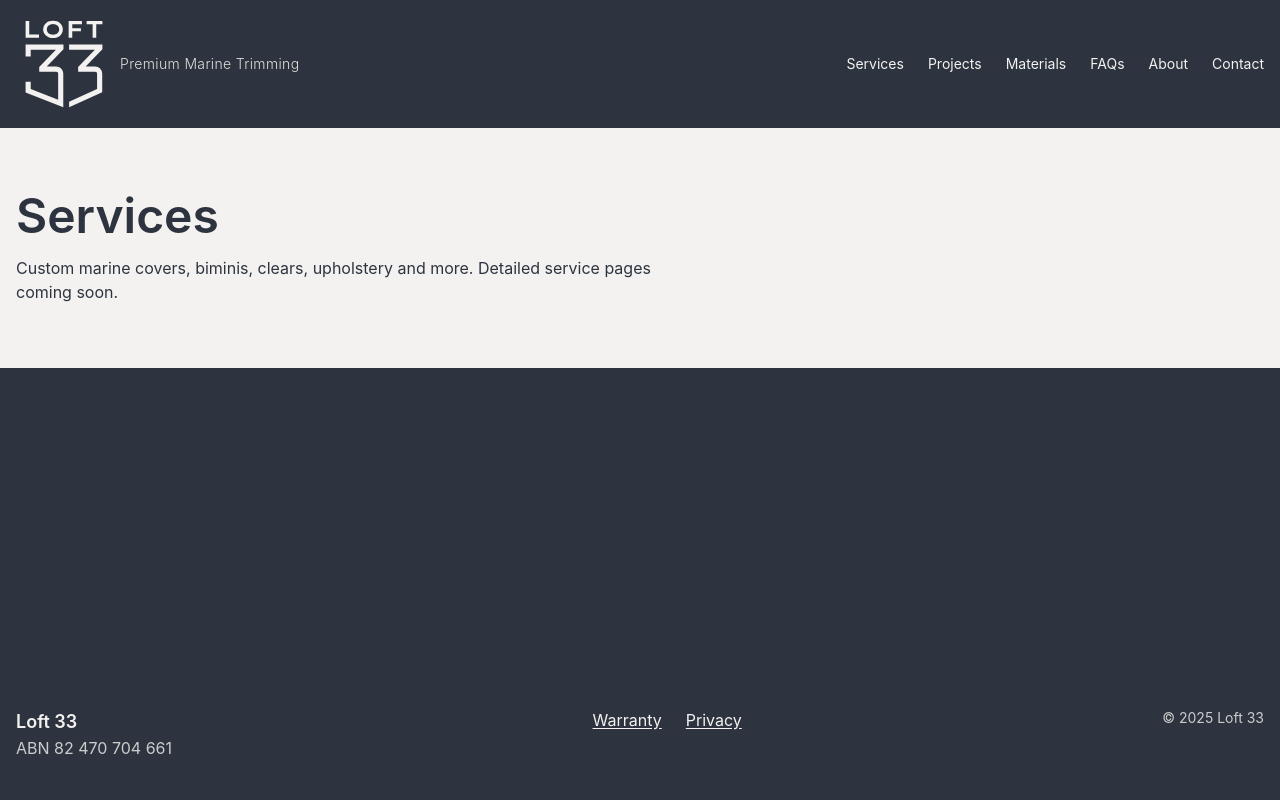
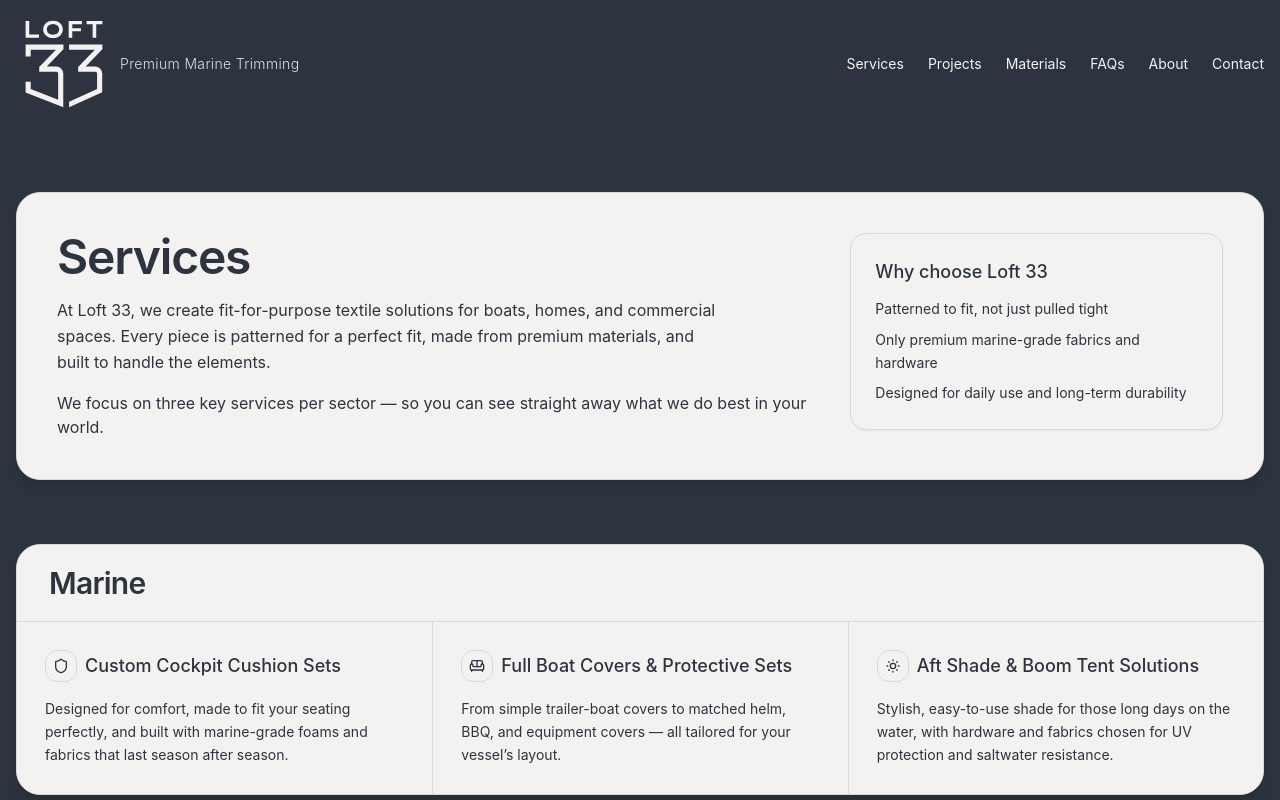
Before and after one commit to MarkDorling/Loft33, a Next.js app: page /services in a window 1280 px wide. Shown: the top 800 px of the page. Built offline with nearby package versions, Linux system fonts and the light colour scheme.

Commit message:
Service page added

```diff
--- a/app/services/page.tsx
+++ b/app/services/page.tsx
@@ -1,11 +1,4 @@
+// app/services/page.tsx
+import ServicesMatrixPage from "@/components/ServicesMatrixPage";
 export const metadata = { title: "Services — Loft 33" };
-export default function Page(){
-  return (
-    <section className='section bg-secondary text-secondary'>
-      <div className='container'>
-        <h1 className='text-secondary'>Services</h1>
-        <p className='mt-4 max-w-prose'>Custom marine covers, biminis, clears, upholstery and more. Detailed service pages coming soon.</p>
-      </div>
-    </section>
-  )
-}
+export default function Page() { return <ServicesMatrixPage />; }
--- a/components/ServicesMatrixPage.tsx
+++ b/components/ServicesMatrixPage.tsx
@@ -1,15 +1,12 @@
-"use client"
+"use client";
 
-import { motion } from "framer-motion"
-import { Shield, Sofa, SunMedium } from "lucide-react"
+import { motion } from "framer-motion";
+import { Shield, Sofa, SunMedium } from "lucide-react";
 
 export default function ServicesMatrixPage() {
-  const sectors: Array<{
-    name: string
-    services: Record<string, string[]>
-  }> = [
+  const sectors: Array<{ name: string; services: Record<string, string[]> }> = [
     {
-      name: "Marine (Boats)",
+      name: "Marine",
       services: {
         "Custom Cockpit Cushion Sets": [
           "Designed for comfort, made to fit your seating perfectly, and built with marine-grade foams and fabrics that last season after season.",
@@ -23,7 +20,7 @@ export default function ServicesMatrixPage() {
       },
     },
     {
-      name: "Residential (Homes)",
+      name: "Residential",
       services: {
         "Outdoor Lounge & Seating Upgrades": [
           "Complete cushion sets for patios, decks, and pool areas — custom sizes, colours, and comfort levels.",
@@ -37,7 +34,7 @@ export default function ServicesMatrixPage() {
       },
     },
     {
-      name: "Commercial (Venues & Clubs)",
+      name: "Commercial",
       services: {
         "High-Durability Seating & Cushions": [
           "Banquettes, benches, and beer garden runs — upholstered for heavy use in weather-exposed areas.",
@@ -50,49 +47,39 @@ export default function ServicesMatrixPage() {
         ],
       },
     },
-  ]
+  ];
 
   const whyChoose = [
     "Patterned to fit, not just pulled tight",
     "Only premium marine-grade fabrics and hardware",
     "Designed for daily use and long-term durability",
-  ]
+  ];
 
-  const icons = [Shield, Sofa, SunMedium]
+  const icons = [Shield, Sofa, SunMedium];
 
   return (
-    <main className="bg-primary text-primary min-h-screen relative overflow-hidden">
-      {/* Decorative background */}
-      <div
-        aria-hidden
-        className="pointer-events-none absolute inset-0 opacity-[0.06]"
-        style={{
-          background:
-            "radial-gradient(60rem 60rem at 10% -10%, var(--bg-secondary) 0%, transparent 50%), radial-gradient(60rem 60rem at 110% 10%, var(--bg-secondary) 0%, transparent 55%)",
-        }}
-      />
-
+    <main className="bg-primary text-primary min-h-screen">
       {/* Intro + Why Choose */}
       <section className="container mx-auto px-4 pt-12 md:pt-16">
         <motion.div
           initial={{ opacity: 0, y: 12 }}
           animate={{ opacity: 1, y: 0 }}
           transition={{ duration: 0.4 }}
-          className="rounded-3xl p-6 md:p-10 border border-border/50 shadow-lg bg-gradient-to-br from-secondary/90 to-secondary/70 text-secondary backdrop-blur"
+          className="rounded-3xl p-6 md:p-10 border border-lightgrey shadow-lg bg-secondary text-secondary"
         >
           <div className="grid gap-6 md:grid-cols-3 items-start">
             <div className="md:col-span-2">
               <h1 className="text-4xl md:text-5xl font-semibold tracking-tight">Services</h1>
-              <p className="mt-4 leading-relaxed opacity-90 max-w-2xl">
+              <p className="mt-4 leading-relaxed max-w-2xl">
                 At Loft 33, we create fit-for-purpose textile solutions for boats, homes, and commercial spaces. Every piece is patterned for a perfect fit, made from premium materials, and built to handle the elements.
               </p>
-              <p className="mt-4 opacity-90">
+              <p className="mt-4">
                 We focus on three key services per sector — so you can see straight away what we do best in your world.
               </p>
             </div>
-            <div className="rounded-2xl p-6 bg-card text-card-foreground border border-border/50 shadow-sm">
+            <div className="rounded-2xl p-6 bg-secondary text-secondary border border-lightgrey shadow-sm">
               <h2 className="text-lg font-medium">Why choose Loft 33</h2>
-              <div className="mt-3 space-y-2 text-sm leading-relaxed opacity-90">
+              <div className="mt-3 space-y-2 text-sm leading-relaxed">
                 {whyChoose.map((line) => (
                   <div key={line}>{line}</div>
                 ))}
@@ -112,30 +99,30 @@ export default function ServicesMatrixPage() {
               whileInView={{ opacity: 1, y: 0 }}
               viewport={{ once: true, amount: 0.2 }}
               transition={{ duration: 0.35, delay: i * 0.05 }}
-              className="rounded-3xl border border-border/50 shadow-lg overflow-hidden bg-secondary/70 text-secondary backdrop-blur"
+              className="rounded-3xl border border-lightgrey shadow-lg overflow-hidden bg-secondary text-secondary"
             >
-              <div className="px-6 md:px-8 py-5 bg-gradient-to-r from-secondary to-secondary/60">
+              <div className="px-6 md:px-8 py-5 bg-secondary">
                 <h2 className="text-2xl md:text-3xl font-semibold tracking-tight">{sector.name}</h2>
               </div>
               <div className="grid md:grid-cols-3">
                 {Object.entries(sector.services).map(([title, desc], idx) => {
-                  const Icon = icons[idx]
+                  const Icon = icons[idx];
                   return (
                     <div
                       key={title}
-                      className={`relative p-6 md:p-7 bg-card text-card-foreground border-t border-border/50 ${
+                      className={`relative p-6 md:p-7 bg-secondary text-secondary border-t border-lightgrey ${
                         idx > 0 ? "md:border-l" : ""
                       }`}
                     >
                       <div className="inline-flex items-center gap-2 font-medium mb-4">
-                        <span className="inline-grid place-items-center h-8 w-8 rounded-xl border border-border/60 bg-secondary/70 text-secondary">
+                        <span className="inline-grid place-items-center h-8 w-8 rounded-xl border border-lightgrey">
                           {Icon && <Icon className="h-4 w-4" aria-hidden />}
                         </span>
                         <h3 className="text-lg">{title}</h3>
                       </div>
                       <div className="leading-relaxed text-sm">{desc[0]}</div>
                     </div>
-                  )
+                  );
                 })}
               </div>
             </motion.div>
@@ -143,35 +130,19 @@ export default function ServicesMatrixPage() {
         </div>
       </section>
 
-      {/* CTA */}
+      {/* CTA (use your existing button styles) */}
       <section className="container mx-auto px-4 pb-24">
-        <motion.div
-          initial={{ opacity: 0, y: 10 }}
-          whileInView={{ opacity: 1, y: 0 }}
-          viewport={{ once: true }}
-          transition={{ duration: 0.35 }}
-          className="rounded-3xl p-8 md:p-10 border border-border/50 shadow-lg bg-gradient-to-br from-secondary/90 to-secondary/70 text-secondary text-center backdrop-blur"
-        >
+        <div className="rounded-3xl p-8 md:p-10 border border-lightgrey shadow-lg bg-secondary text-secondary text-center">
           <h3 className="text-2xl md:text-3xl font-semibold">Ready to start?</h3>
-          <p className="mt-3 opacity-90 max-w-2xl mx-auto">
+          <p className="mt-3 max-w-2xl mx-auto">
             Tell us your sector and what you need covered, upholstered, or shaded. We’ll come back with options and a practical path forward.
           </p>
           <div className="mt-6 flex items-center justify-center gap-3">
-            <a
-              href="/contact"
-              className="inline-flex items-center justify-center rounded-2xl px-5 py-3 bg-accent text-accent-foreground font-medium shadow hover:opacity-90 transition"
-            >
-              Talk to Loft 33
-            </a>
-            <a
-              href="/projects"
-              className="inline-flex items-center justify-center rounded-2xl px-5 py-3 border border-border/60 bg-card text-card-foreground font-medium shadow hover:bg-card/80 transition"
-            >
-              See recent work
-            </a>
+            <a href="/contact" className="btn btn-primary">Talk to Loft 33</a>
+            <a href="/projects" className="btn btn-secondary">See recent work</a>
           </div>
-        </motion.div>
+        </div>
       </section>
     </main>
-  )
+  );
 }
```
